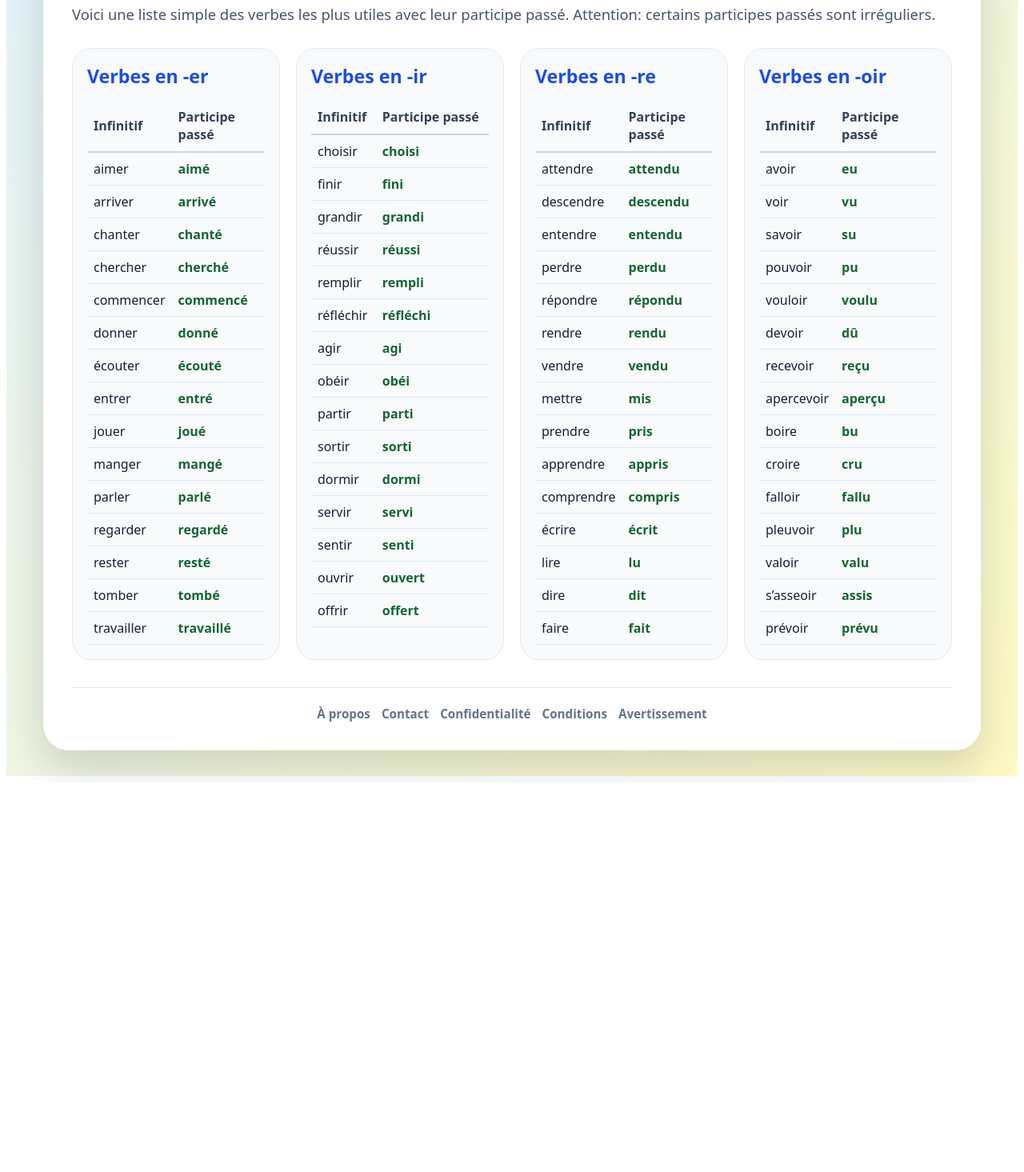
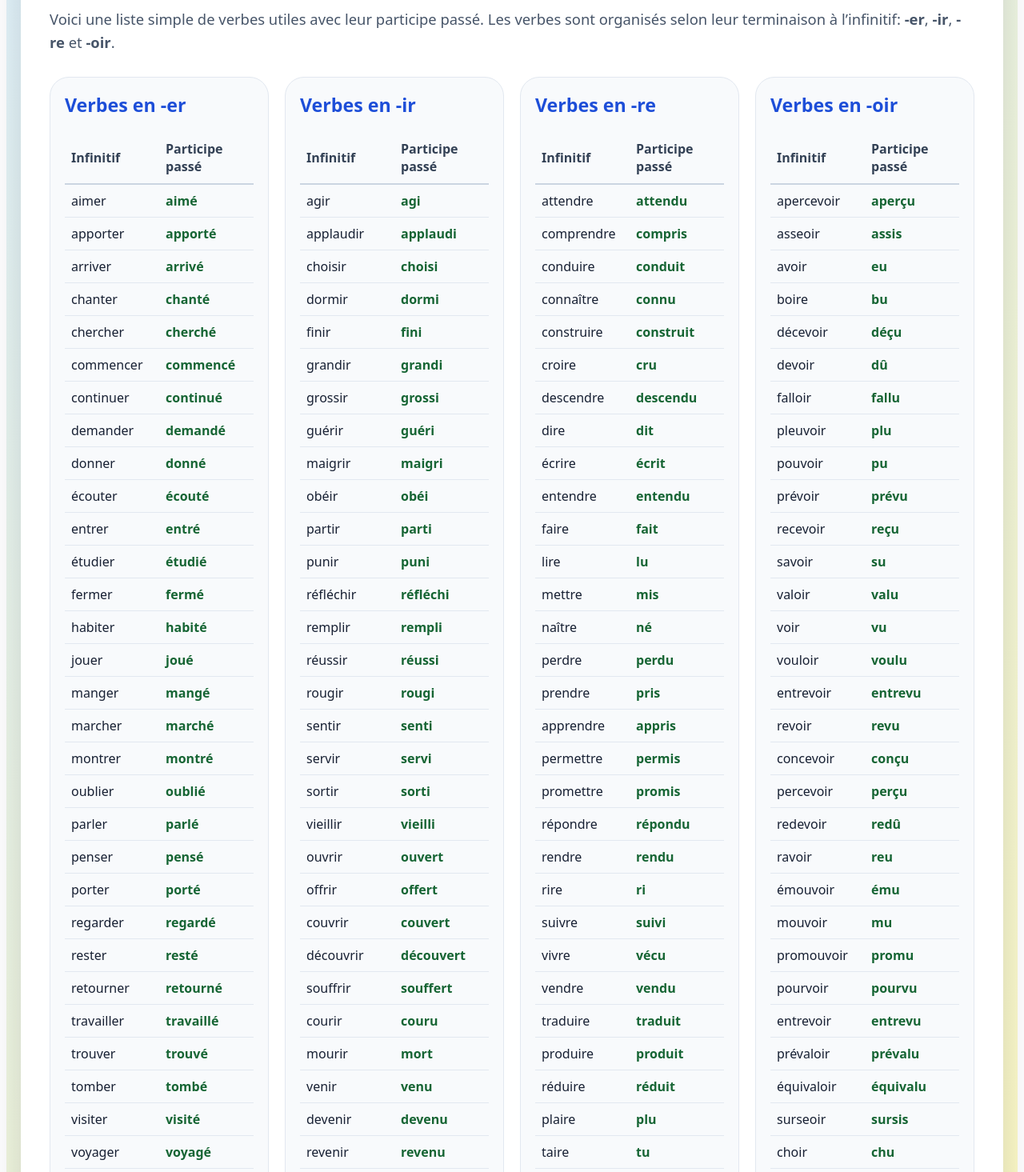
Before and after one commit to ossthun/machinepc, a Next.js app: page /list in a window 1280 px wide. Shown: the part 265-1730 px from the top of the page at 80% size. Before the commit the page ends 1243 px from the top, so only its background shows below. Built offline with nearby package versions, Linux system fonts and the light colour scheme.

Commit message:
Update verb list and improve layout in list.js

```diff
--- a/pages/list.js
+++ b/pages/list.js
@@ -5,80 +5,140 @@ const groups = [
     title: "Verbes en -er",
     verbs: [
       ["aimer", "aimé"],
+      ["apporter", "apporté"],
       ["arriver", "arrivé"],
       ["chanter", "chanté"],
       ["chercher", "cherché"],
       ["commencer", "commencé"],
+      ["continuer", "continué"],
+      ["demander", "demandé"],
       ["donner", "donné"],
       ["écouter", "écouté"],
       ["entrer", "entré"],
+      ["étudier", "étudié"],
+      ["fermer", "fermé"],
+      ["habiter", "habité"],
       ["jouer", "joué"],
       ["manger", "mangé"],
+      ["marcher", "marché"],
+      ["montrer", "montré"],
+      ["oublier", "oublié"],
       ["parler", "parlé"],
+      ["penser", "pensé"],
+      ["porter", "porté"],
       ["regarder", "regardé"],
       ["rester", "resté"],
+      ["retourner", "retourné"],
+      ["travailler", "travaillé"],
+      ["trouver", "trouvé"],
       ["tomber", "tombé"],
-      ["travailler", "travaillé"],
+      ["visiter", "visité"],
+      ["voyager", "voyagé"],
     ],
   },
   {
     title: "Verbes en -ir",
     verbs: [
+      ["agir", "agi"],
+      ["applaudir", "applaudi"],
       ["choisir", "choisi"],
+      ["dormir", "dormi"],
       ["finir", "fini"],
       ["grandir", "grandi"],
-      ["réussir", "réussi"],
-      ["remplir", "rempli"],
-      ["réfléchir", "réfléchi"],
-      ["agir", "agi"],
+      ["grossir", "grossi"],
+      ["guérir", "guéri"],
+      ["maigrir", "maigri"],
       ["obéir", "obéi"],
       ["partir", "parti"],
+      ["punir", "puni"],
+      ["réfléchir", "réfléchi"],
+      ["remplir", "rempli"],
+      ["réussir", "réussi"],
+      ["rougir", "rougi"],
+      ["sentir", "senti"],
+      ["servir", "servi"],
       ["sortir", "sorti"],
-      ["dormir", "dormi"],
-      ["servir", "servi"],
-      ["sentir", "senti"],
+      ["vieillir", "vieilli"],
       ["ouvrir", "ouvert"],
       ["offrir", "offert"],
+      ["couvrir", "couvert"],
+      ["découvrir", "découvert"],
+      ["souffrir", "souffert"],
+      ["courir", "couru"],
+      ["mourir", "mort"],
+      ["venir", "venu"],
+      ["devenir", "devenu"],
+      ["revenir", "revenu"],
     ],
   },
   {
     title: "Verbes en -re",
     verbs: [
       ["attendre", "attendu"],
+      ["comprendre", "compris"],
+      ["conduire", "conduit"],
+      ["connaître", "connu"],
+      ["construire", "construit"],
+      ["croire", "cru"],
       ["descendre", "descendu"],
+      ["dire", "dit"],
+      ["écrire", "écrit"],
       ["entendre", "entendu"],
+      ["faire", "fait"],
+      ["lire", "lu"],
+      ["mettre", "mis"],
+      ["naître", "né"],
       ["perdre", "perdu"],
+      ["prendre", "pris"],
+      ["apprendre", "appris"],
+      ["permettre", "permis"],
+      ["promettre", "promis"],
       ["répondre", "répondu"],
       ["rendre", "rendu"],
+      ["rire", "ri"],
+      ["suivre", "suivi"],
+      ["vivre", "vécu"],
       ["vendre", "vendu"],
-      ["mettre", "mis"],
-      ["prendre", "pris"],
-      ["apprendre", "appris"],
-      ["comprendre", "compris"],
-      ["écrire", "écrit"],
-      ["lire", "lu"],
-      ["dire", "dit"],
-      ["faire", "fait"],
+      ["traduire", "traduit"],
+      ["produire", "produit"],
+      ["réduire", "réduit"],
+      ["plaire", "plu"],
+      ["taire", "tu"],
     ],
   },
   {
     title: "Verbes en -oir",
     verbs: [
+      ["apercevoir", "aperçu"],
+      ["asseoir", "assis"],
       ["avoir", "eu"],
-      ["voir", "vu"],
-      ["savoir", "su"],
-      ["pouvoir", "pu"],
-      ["vouloir", "voulu"],
+      ["boire", "bu"],
+      ["décevoir", "déçu"],
       ["devoir", "dû"],
-      ["recevoir", "reçu"],
-      ["apercevoir", "aperçu"],
-      ["boire", "bu"],
-      ["croire", "cru"],
       ["falloir", "fallu"],
       ["pleuvoir", "plu"],
+      ["pouvoir", "pu"],
+      ["prévoir", "prévu"],
+      ["recevoir", "reçu"],
+      ["savoir", "su"],
       ["valoir", "valu"],
-      ["s’asseoir", "assis"],
-      ["prévoir", "prévu"],
+      ["voir", "vu"],
+      ["vouloir", "voulu"],
+      ["entrevoir", "entrevu"],
+      ["revoir", "revu"],
+      ["concevoir", "conçu"],
+      ["percevoir", "perçu"],
+      ["redevoir", "redû"],
+      ["ravoir", "reu"],
+      ["émouvoir", "ému"],
+      ["mouvoir", "mu"],
+      ["promouvoir", "promu"],
+      ["pourvoir", "pourvu"],
+      ["entrevoir", "entrevu"],
+      ["prévaloir", "prévalu"],
+      ["équivaloir", "équivalu"],
+      ["surseoir", "sursis"],
+      ["choir", "chu"],
     ],
   },
 ];
@@ -94,12 +154,14 @@ export default function ListPage() {
         <div style={styles.badge}>Liste de révision</div>
 
         <h1 style={styles.title}>
-          60 verbes importants au passé composé
+          120 verbes importants au passé composé
         </h1>
 
         <p style={styles.intro}>
-          Voici une liste simple des verbes les plus utiles avec leur participe
-          passé. Attention: certains participes passés sont irréguliers.
+          Voici une liste simple de verbes utiles avec leur participe passé.
+          Les verbes sont organisés selon leur terminaison à l’infinitif:
+          <strong> -er</strong>, <strong>-ir</strong>, <strong>-re</strong> et{" "}
+          <strong>-oir</strong>.
         </p>
 
         <div style={styles.grid}>
@@ -116,8 +178,8 @@ export default function ListPage() {
                 </thead>
 
                 <tbody>
-                  {group.verbs.map(([verb, participle]) => (
-                    <tr key={verb}>
+                  {group.verbs.map(([verb, participle], index) => (
+                    <tr key={`${verb}-${index}`}>
                       <td style={styles.td}>{verb}</td>
                       <td style={styles.tdStrong}>{participle}</td>
                     </tr>
@@ -150,7 +212,7 @@ const styles = {
   },
 
   card: {
-    maxWidth: "1100px",
+    maxWidth: "1200px",
     margin: "0 auto",
     background: "white",
     borderRadius: "32px",
@@ -160,7 +222,7 @@ const styles = {
 
   back: {
     display: "inline-block",
-    marginBottom: "18px",
+    marginBottom: "28px",
     color: "#2563eb",
     fontWeight: 900,
     textDecoration: "none",
@@ -173,7 +235,7 @@ const styles = {
     background: "#172033",
     color: "white",
     fontWeight: 900,
-    marginBottom: "14px",
+    marginBottom: "16px",
   },
 
   title: {
@@ -191,8 +253,9 @@ const styles = {
 
   grid: {
     display: "grid",
-    gridTemplateColumns: "repeat(auto-fit, minmax(240px, 1fr))",
+    gridTemplateColumns: "repeat(4, minmax(0, 1fr))",
     gap: "20px",
+    alignItems: "stretch",
   },
 
   group: {
@@ -200,18 +263,23 @@ const styles = {
     background: "#f8fafc",
     border: "1px solid #e2e8f0",
     padding: "18px",
+    display: "flex",
+    flexDirection: "column",
+    minHeight: "100%",
   },
 
   groupTitle: {
     margin: "0 0 14px",
     fontSize: "1.45rem",
     color: "#1d4ed8",
+    minHeight: "36px",
   },
 
   table: {
     width: "100%",
     borderCollapse: "collapse",
     fontSize: "1rem",
+    tableLayout: "fixed",
   },
 
   th: {
@@ -219,11 +287,14 @@ const styles = {
     padding: "10px 8px",
     borderBottom: "2px solid #cbd5e1",
     color: "#334155",
+    width: "50%",
   },
 
   td: {
     padding: "9px 8px",
     borderBottom: "1px solid #e2e8f0",
+    verticalAlign: "top",
+    wordBreak: "break-word",
   },
 
   tdStrong: {
@@ -231,6 +302,8 @@ const styles = {
     borderBottom: "1px solid #e2e8f0",
     fontWeight: 900,
     color: "#166534",
+    verticalAlign: "top",
+    wordBreak: "break-word",
   },
 
   footer: {
@@ -249,4 +322,10 @@ const styles = {
     fontWeight: 800,
     textDecoration: "none",
   },
+
+  "@media (maxWidth: 1000px)": {
+    grid: {
+      gridTemplateColumns: "repeat(2, minmax(0, 1fr))",
+    },
+  },
 };
```
